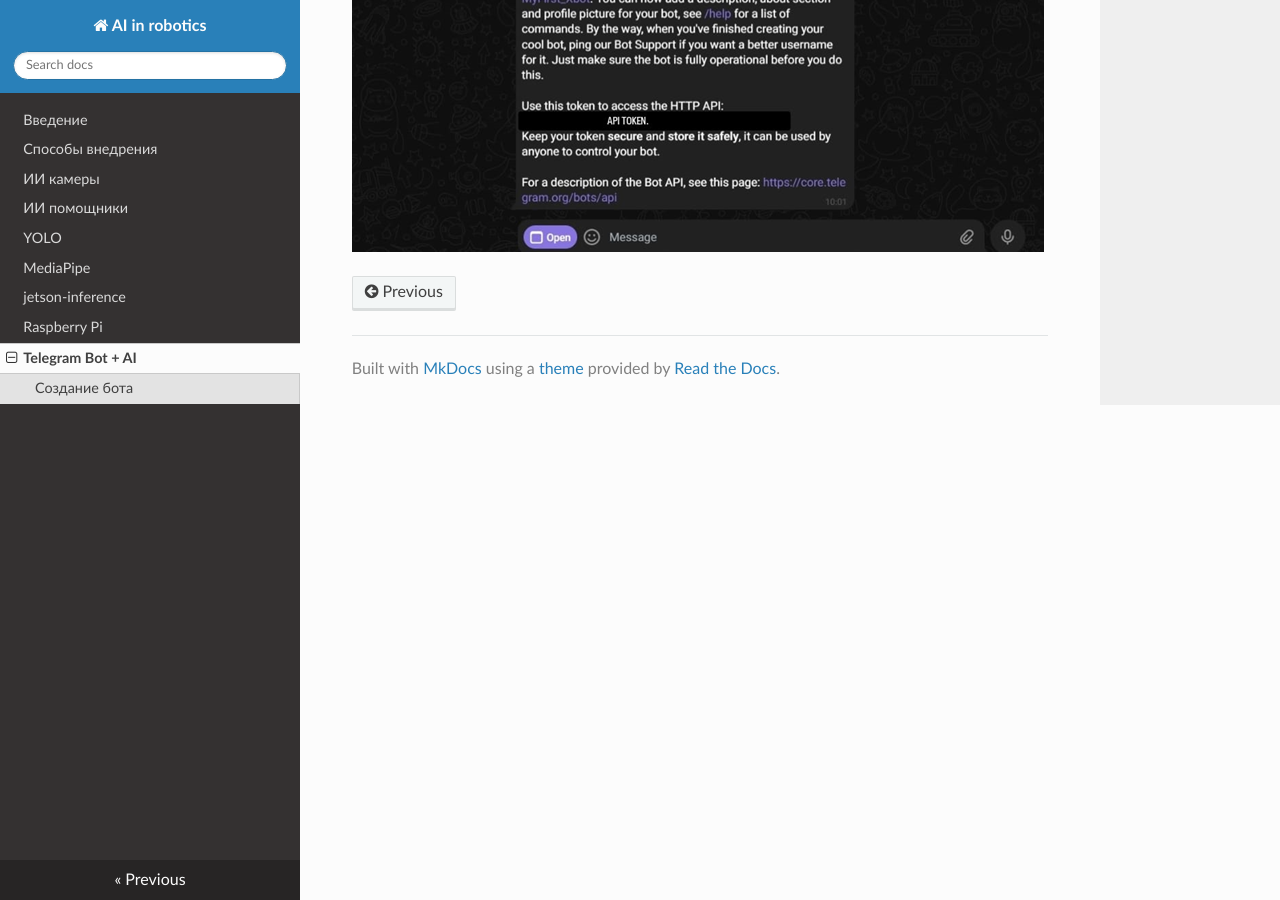
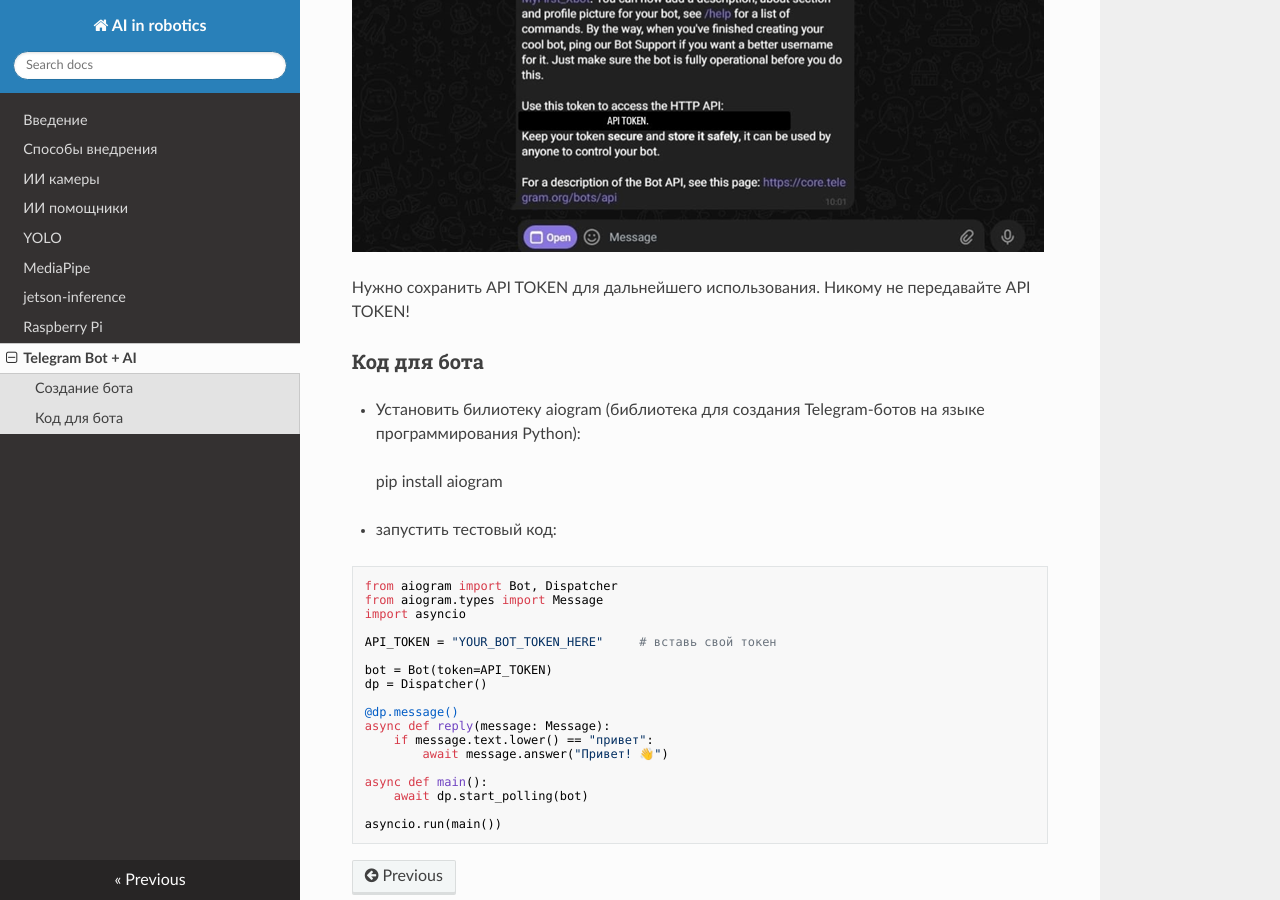
Before and after one commit to aztechell/AI-in-robotics, an MkDocs documentation site: the page built from docs/tgai.md, in a window 1280 px wide and 900 px high, scrolled down 1106 px. Built offline with MkDocs 1.6.1, drawn with Linux system fonts in a browser that asks for light colours; nearby versions of some CDN libraries.

Commit message:
adding info

````diff
--- a/docs/tgai.md
+++ b/docs/tgai.md
@@ -15,3 +15,34 @@
 - Вводим имя и ник вашего Telegram-бота. Ник должен оканчиваться на _bot
 
 ![bot](img/img_18.png)
+
+Нужно сохранить API TOKEN для дальнейшего использования. Никому не передавайте API TOKEN!
+
+### Код для бота
+
+- Установить билиотеку aiogram (библиотека для создания Telegram-ботов на языке программирования Python):
+
+> pip install aiogram
+
+- запустить тестовый код:
+
+```
+from aiogram import Bot, Dispatcher
+from aiogram.types import Message
+import asyncio
+
+API_TOKEN = "YOUR_BOT_TOKEN_HERE"     # вставь свой токен
+
+bot = Bot(token=API_TOKEN)
+dp = Dispatcher()
+
+@dp.message()
+async def reply(message: Message):
+    if message.text.lower() == "привет":
+        await message.answer("Привет! 👋")
+
+async def main():
+    await dp.start_polling(bot)
+
+asyncio.run(main())
+```
--- a/mkdocs.yml
+++ b/mkdocs.yml
@@ -1,5 +1,4 @@
 site_name: AI in robotics
-baseurl: "/ai-in-robotics"
 theme:
   name: readthedocs
 nav:
````
Also changed, not shown: docs/mediapipe.md (+1 -0 lines), docs/yolo.md (+1 -0 lines).
